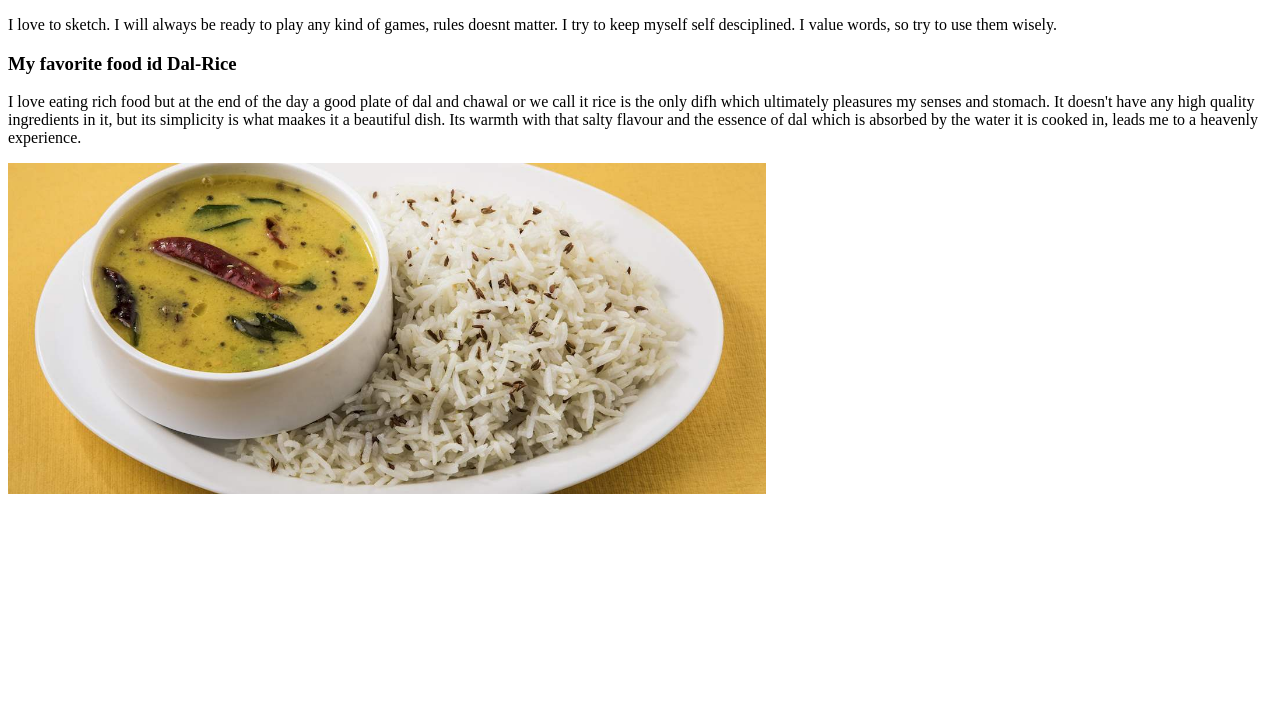
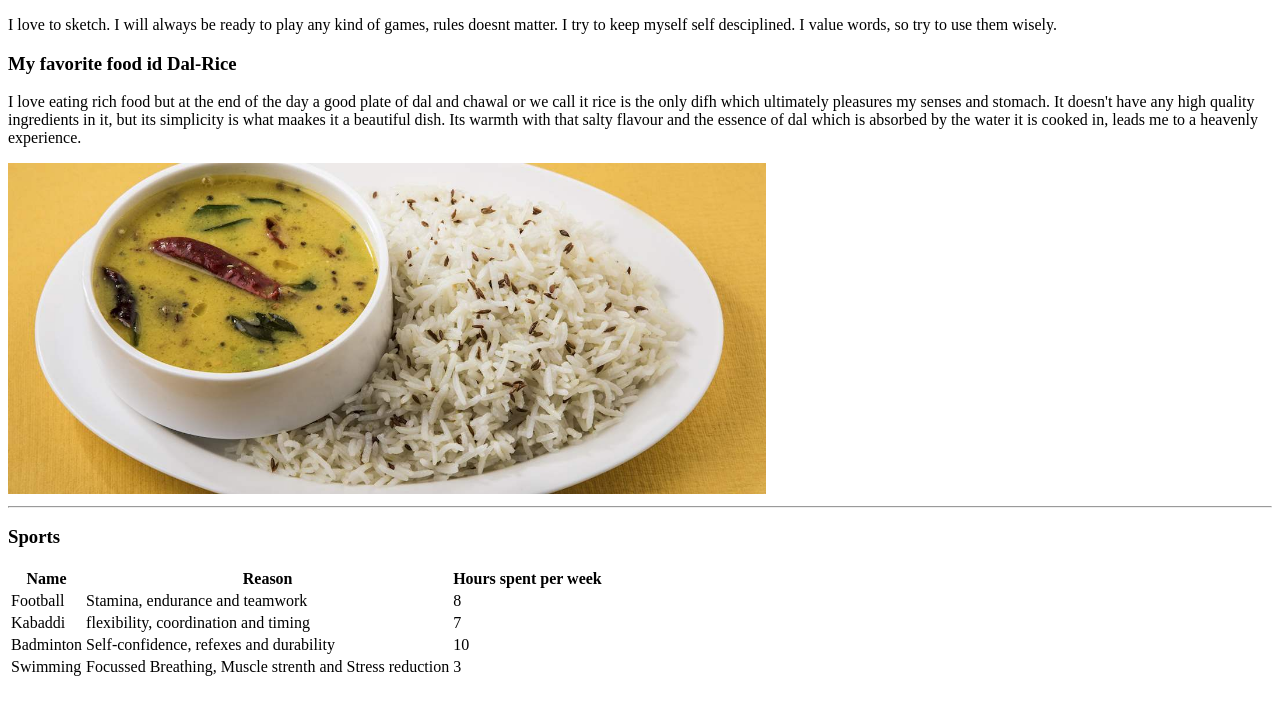
Before and after one commit to 44-563-WebApps-F23/44563-webapps-f23-assignment3-kartikeya-datta, a plain HTML site: page mystats.html in a window 1280 px wide. Drawn offline with Linux system fonts and the light colour scheme.

Commit message:
added a table of sports

```diff
--- a/mystats.html
+++ b/mystats.html
@@ -16,5 +16,34 @@
             of dal which is absorbed by the water it is cooked in, leads me to a heavenly experience.
         </p>
         <img src="images/daalChawal.jpg" width="60%" alt="Picture of Dal-Rice">
+        <hr>
+        <h3>Sports</h3>
+        <table>
+            <tr>
+                <th>Name</th>
+                <th>Reason</th>
+                <th>Hours spent per week </th>
+            </tr>
+            <tr>
+                <td>Football</td>
+                <td>Stamina, endurance and teamwork</td>
+                <td>8</td>
+            </tr>
+            <tr>
+                <td>Kabaddi</td>
+                <td>flexibility, coordination and timing</td>
+                <td>7</td>
+            </tr>
+            <tr>
+                <td>Badminton</td>
+                <td>Self-confidence, refexes and durability</td>
+                <td>10</td>
+            </tr>
+            <tr>
+                <td>Swimming</td>
+                <td>Focussed Breathing, Muscle strenth and Stress reduction</td>
+                <td>3</td>
+            </tr>
+        </table>
     </body>
 </html>
```
